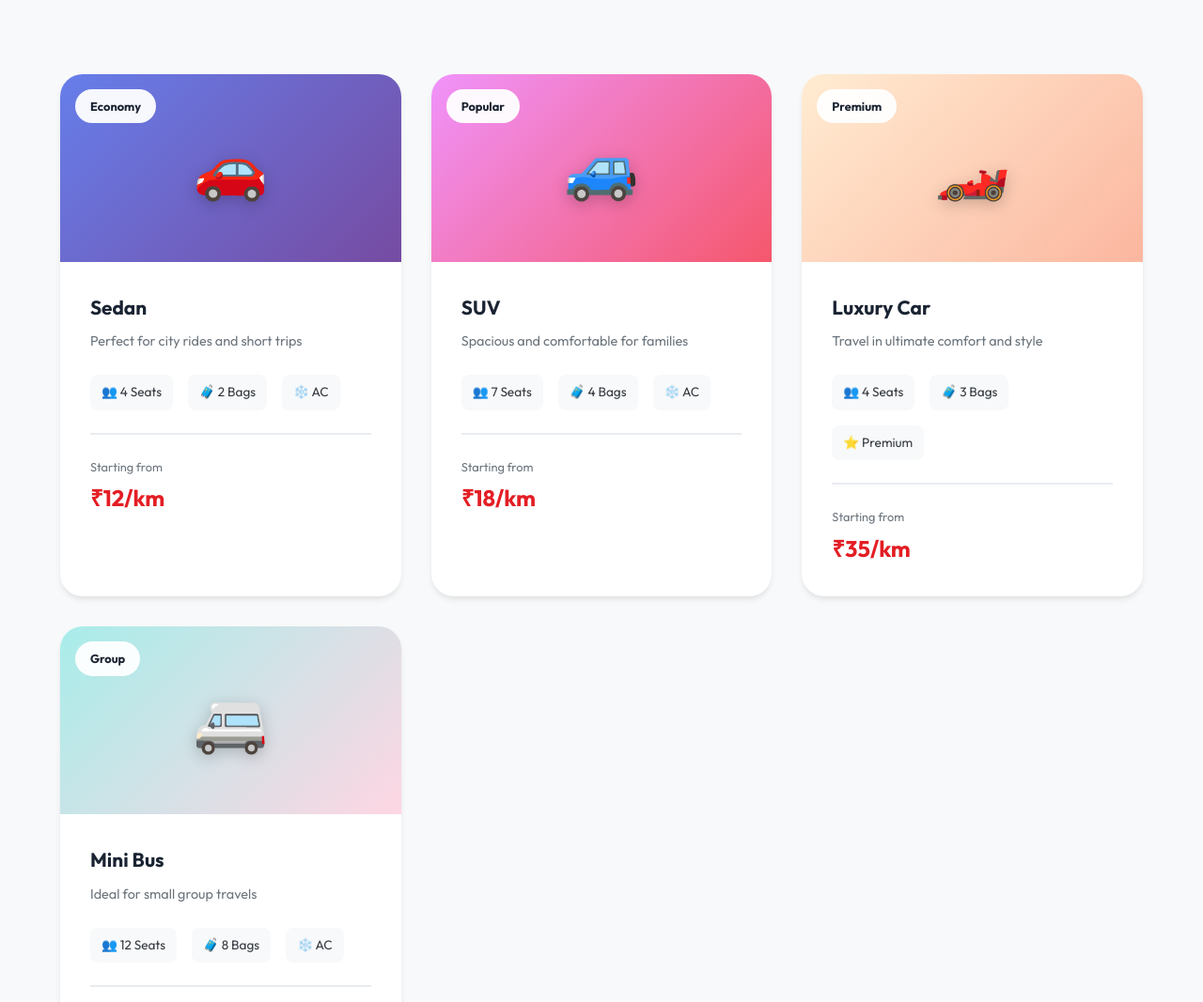
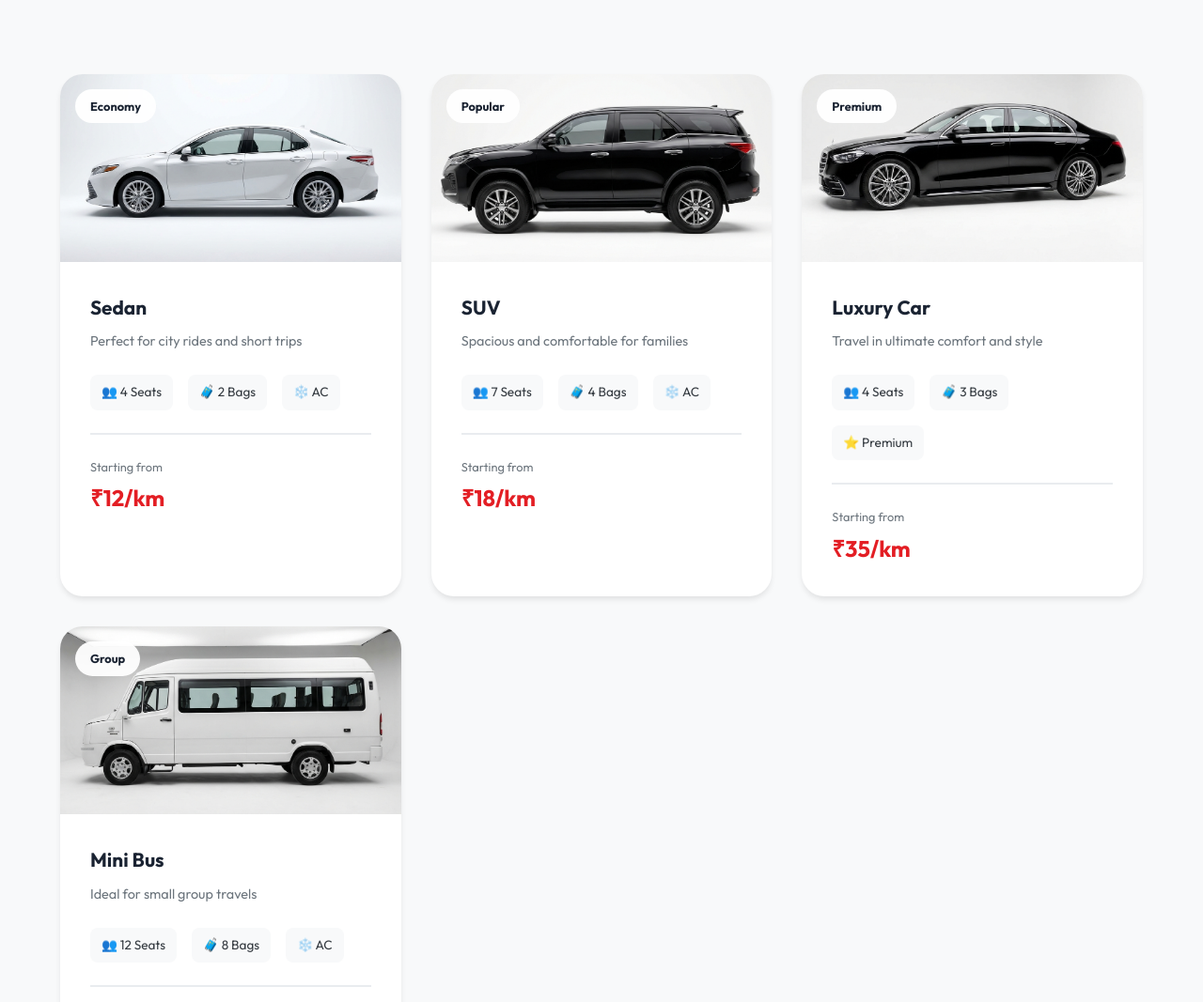
Before and after one commit to mkdhruv09/devtravels, a plain HTML site: page index.html in a window 1280 px wide. Shown: the part 3800-4867 px from the top of the page at 94% size. Drawn offline with Linux system fonts and the light colour scheme.

Commit message:
Add real vehicle images and GitHub Pages deployment configuration
- Replaced emoji placeholders with professional vehicle photos
- Added sedan, SUV, luxury car, and minibus images
- Created GitHub Actions workflow for automatic deployment
- Added comprehensive deployment guide
- Updated CSS for real image display
- Added .gitignore for IDE files

```diff
--- a/index.html
+++ b/index.html
@@ -1,15 +1,20 @@
 <!DOCTYPE html>
 <html lang="en">
+
 <head>
     <meta charset="UTF-8">
     <meta name="viewport" content="width=device-width, initial-scale=1.0">
     <title>Dev Travels - Premium Travel & Taxi Booking Services</title>
-    <meta name="description" content="Experience premium travel services with Dev Travels. Book taxis, tour packages, and enjoy comfortable journeys across India.">
+    <meta name="description"
+        content="Experience premium travel services with Dev Travels. Book taxis, tour packages, and enjoy comfortable journeys across India.">
     <link rel="preconnect" href="https://fonts.googleapis.com">
     <link rel="preconnect" href="https://fonts.gstatic.com" crossorigin>
-    <link href="https://fonts.googleapis.com/css2?family=Outfit:wght@300;400;500;600;700;800&family=Poppins:wght@400;500;600;700&display=swap" rel="stylesheet">
+    <link
+        href="https://fonts.googleapis.com/css2?family=Outfit:wght@300;400;500;600;700;800&family=Poppins:wght@400;500;600;700&display=swap"
+        rel="stylesheet">
     <link rel="stylesheet" href="styles.css">
 </head>
+
 <body>
     <!-- Navigation -->
     <nav class="navbar" id="navbar">
@@ -155,7 +160,8 @@
                     <div class="service-icon">🗺️</div>
                     <h3 class="service-title">Tour Packages</h3>
                     <p class="service-description">
-                        Customized tour packages for families, groups, and corporate events with complete itinerary planning.
+                        Customized tour packages for families, groups, and corporate events with complete itinerary
+                        planning.
                     </p>
                     <ul class="service-features">
                         <li>✓ Custom itineraries</li>
@@ -302,9 +308,7 @@
                 <div class="fleet-card">
                     <div class="fleet-image">
                         <div class="fleet-badge">Economy</div>
-                        <div class="fleet-placeholder" style="background: linear-gradient(135deg, #667eea 0%, #764ba2 100%);">
-                            <span class="fleet-emoji">🚗</span>
-                        </div>
+                        <img src="sedan.png" alt="Sedan Car" class="fleet-photo">
                     </div>
                     <div class="fleet-info">
                         <h3 class="fleet-name">Sedan</h3>
@@ -323,9 +327,7 @@
                 <div class="fleet-card">
                     <div class="fleet-image">
                         <div class="fleet-badge">Popular</div>
-                        <div class="fleet-placeholder" style="background: linear-gradient(135deg, #f093fb 0%, #f5576c 100%);">
-                            <span class="fleet-emoji">🚙</span>
-                        </div>
+                        <img src="suv.png" alt="SUV Car" class="fleet-photo">
                     </div>
                     <div class="fleet-info">
                         <h3 class="fleet-name">SUV</h3>
@@ -344,9 +346,7 @@
                 <div class="fleet-card">
                     <div class="fleet-image">
                         <div class="fleet-badge">Premium</div>
-                        <div class="fleet-placeholder" style="background: linear-gradient(135deg, #ffecd2 0%, #fcb69f 100%);">
-                            <span class="fleet-emoji">🏎️</span>
-                        </div>
+                        <img src="luxury.png" alt="Luxury Car" class="fleet-photo">
                     </div>
                     <div class="fleet-info">
                         <h3 class="fleet-name">Luxury Car</h3>
@@ -365,9 +365,7 @@
                 <div class="fleet-card">
                     <div class="fleet-image">
                         <div class="fleet-badge">Group</div>
-                        <div class="fleet-placeholder" style="background: linear-gradient(135deg, #a8edea 0%, #fed6e3 100%);">
-                            <span class="fleet-emoji">🚐</span>
-                        </div>
+                        <img src="minibus.png" alt="Mini Bus" class="fleet-photo">
                     </div>
                     <div class="fleet-info">
                         <h3 class="fleet-name">Mini Bus</h3>
@@ -430,22 +428,26 @@
                     <div class="social-links">
                         <a href="#" class="social-link" aria-label="Facebook">
                             <svg viewBox="0 0 24 24" fill="currentColor">
-                                <path d="M24 12.073c0-6.627-5.373-12-12-12s-12 5.373-12 12c0 5.99 4.388 10.954 10.125 11.854v-8.385H7.078v-3.47h3.047V9.43c0-3.007 1.792-4.669 4.533-4.669 1.312 0 2.686.235 2.686.235v2.953H15.83c-1.491 0-1.956.925-1.956 1.874v2.25h3.328l-.532 3.47h-2.796v8.385C19.612 23.027 24 18.062 24 12.073z"/>
+                                <path
+                                    d="M24 12.073c0-6.627-5.373-12-12-12s-12 5.373-12 12c0 5.99 4.388 10.954 10.125 11.854v-8.385H7.078v-3.47h3.047V9.43c0-3.007 1.792-4.669 4.533-4.669 1.312 0 2.686.235 2.686.235v2.953H15.83c-1.491 0-1.956.925-1.956 1.874v2.25h3.328l-.532 3.47h-2.796v8.385C19.612 23.027 24 18.062 24 12.073z" />
                             </svg>
                         </a>
                         <a href="#" class="social-link" aria-label="Instagram">
                             <svg viewBox="0 0 24 24" fill="currentColor">
-                                <path d="M12 2.163c3.204 0 3.584.012 4.85.07 3.252.148 4.771 1.691 4.919 4.919.058 1.265.069 1.645.069 4.849 0 3.205-.012 3.584-.069 4.849-.149 3.225-1.664 4.771-4.919 4.919-1.266.058-1.644.07-4.85.07-3.204 0-3.584-.012-4.849-.07-3.26-.149-4.771-1.699-4.919-4.92-.058-1.265-.07-1.644-.07-4.849 0-3.204.013-3.583.07-4.849.149-3.227 1.664-4.771 4.919-4.919 1.266-.057 1.645-.069 4.849-.069zm0-2.163c-3.259 0-3.667.014-4.947.072-4.358.2-6.78 2.618-6.98 6.98-.059 1.281-.073 1.689-.073 4.948 0 3.259.014 3.668.072 4.948.2 4.358 2.618 6.78 6.98 6.98 1.281.058 1.689.072 4.948.072 3.259 0 3.668-.014 4.948-.072 4.354-.2 6.782-2.618 6.979-6.98.059-1.28.073-1.689.073-4.948 0-3.259-.014-3.667-.072-4.947-.196-4.354-2.617-6.78-6.979-6.98-1.281-.059-1.69-.073-4.949-.073zm0 5.838c-3.403 0-6.162 2.759-6.162 6.162s2.759 6.163 6.162 6.163 6.162-2.759 6.162-6.163c0-3.403-2.759-6.162-6.162-6.162zm0 10.162c-2.209 0-4-1.79-4-4 0-2.209 1.791-4 4-4s4 1.791 4 4c0 2.21-1.791 4-4 4zm6.406-11.845c-.796 0-1.441.645-1.441 1.44s.645 1.44 1.441 1.44c.795 0 1.439-.645 1.439-1.44s-.644-1.44-1.439-1.44z"/>
+                                <path
+                                    d="M12 2.163c3.204 0 3.584.012 4.85.07 3.252.148 4.771 1.691 4.919 4.919.058 1.265.069 1.645.069 4.849 0 3.205-.012 3.584-.069 4.849-.149 3.225-1.664 4.771-4.919 4.919-1.266.058-1.644.07-4.85.07-3.204 0-3.584-.012-4.849-.07-3.26-.149-4.771-1.699-4.919-4.92-.058-1.265-.07-1.644-.07-4.849 0-3.204.013-3.583.07-4.849.149-3.227 1.664-4.771 4.919-4.919 1.266-.057 1.645-.069 4.849-.069zm0-2.163c-3.259 0-3.667.014-4.947.072-4.358.2-6.78 2.618-6.98 6.98-.059 1.281-.073 1.689-.073 4.948 0 3.259.014 3.668.072 4.948.2 4.358 2.618 6.78 6.98 6.98 1.281.058 1.689.072 4.948.072 3.259 0 3.668-.014 4.948-.072 4.354-.2 6.782-2.618 6.979-6.98.059-1.28.073-1.689.073-4.948 0-3.259-.014-3.667-.072-4.947-.196-4.354-2.617-6.78-6.979-6.98-1.281-.059-1.69-.073-4.949-.073zm0 5.838c-3.403 0-6.162 2.759-6.162 6.162s2.759 6.163 6.162 6.163 6.162-2.759 6.162-6.163c0-3.403-2.759-6.162-6.162-6.162zm0 10.162c-2.209 0-4-1.79-4-4 0-2.209 1.791-4 4-4s4 1.791 4 4c0 2.21-1.791 4-4 4zm6.406-11.845c-.796 0-1.441.645-1.441 1.44s.645 1.44 1.441 1.44c.795 0 1.439-.645 1.439-1.44s-.644-1.44-1.439-1.44z" />
                             </svg>
                         </a>
                         <a href="#" class="social-link" aria-label="Twitter">
                             <svg viewBox="0 0 24 24" fill="currentColor">
-                                <path d="M23.953 4.57a10 10 0 01-2.825.775 4.958 4.958 0 002.163-2.723c-.951.555-2.005.959-3.127 1.184a4.92 4.92 0 00-8.384 4.482C7.69 8.095 4.067 6.13 1.64 3.162a4.822 4.822 0 00-.666 2.475c0 1.71.87 3.213 2.188 4.096a4.904 4.904 0 01-2.228-.616v.06a4.923 4.923 0 003.946 4.827 4.996 4.996 0 01-2.212.085 4.936 4.936 0 004.604 3.417 9.867 9.867 0 01-6.102 2.105c-.39 0-.779-.023-1.17-.067a13.995 13.995 0 007.557 2.209c9.053 0 13.998-7.496 13.998-13.985 0-.21 0-.42-.015-.63A9.935 9.935 0 0024 4.59z"/>
+                                <path
+                                    d="M23.953 4.57a10 10 0 01-2.825.775 4.958 4.958 0 002.163-2.723c-.951.555-2.005.959-3.127 1.184a4.92 4.92 0 00-8.384 4.482C7.69 8.095 4.067 6.13 1.64 3.162a4.822 4.822 0 00-.666 2.475c0 1.71.87 3.213 2.188 4.096a4.904 4.904 0 01-2.228-.616v.06a4.923 4.923 0 003.946 4.827 4.996 4.996 0 01-2.212.085 4.936 4.936 0 004.604 3.417 9.867 9.867 0 01-6.102 2.105c-.39 0-.779-.023-1.17-.067a13.995 13.995 0 007.557 2.209c9.053 0 13.998-7.496 13.998-13.985 0-.21 0-.42-.015-.63A9.935 9.935 0 0024 4.59z" />
                             </svg>
                         </a>
                         <a href="#" class="social-link" aria-label="WhatsApp">
                             <svg viewBox="0 0 24 24" fill="currentColor">
-                                <path d="M17.472 14.382c-.297-.149-1.758-.867-2.03-.967-.273-.099-.471-.148-.67.15-.197.297-.767.966-.94 1.164-.173.199-.347.223-.644.075-.297-.15-1.255-.463-2.39-1.475-.883-.788-1.48-1.761-1.653-2.059-.173-.297-.018-.458.13-.606.134-.133.298-.347.446-.52.149-.174.198-.298.298-.497.099-.198.05-.371-.025-.52-.075-.149-.669-1.612-.916-2.207-.242-.579-.487-.5-.669-.51-.173-.008-.371-.01-.57-.01-.198 0-.52.074-.792.372-.272.297-1.04 1.016-1.04 2.479 0 1.462 1.065 2.875 1.213 3.074.149.198 2.096 3.2 5.077 4.487.709.306 1.262.489 1.694.625.712.227 1.36.195 1.871.118.571-.085 1.758-.719 2.006-1.413.248-.694.248-1.289.173-1.413-.074-.124-.272-.198-.57-.347m-5.421 7.403h-.004a9.87 9.87 0 01-5.031-1.378l-.361-.214-3.741.982.998-3.648-.235-.374a9.86 9.86 0 01-1.51-5.26c.001-5.45 4.436-9.884 9.888-9.884 2.64 0 5.122 1.03 6.988 2.898a9.825 9.825 0 012.893 6.994c-.003 5.45-4.437 9.884-9.885 9.884m8.413-18.297A11.815 11.815 0 0012.05 0C5.495 0 .16 5.335.157 11.892c0 2.096.547 4.142 1.588 5.945L.057 24l6.305-1.654a11.882 11.882 0 005.683 1.448h.005c6.554 0 11.89-5.335 11.893-11.893a11.821 11.821 0 00-3.48-8.413Z"/>
+                                <path
+                                    d="M17.472 14.382c-.297-.149-1.758-.867-2.03-.967-.273-.099-.471-.148-.67.15-.197.297-.767.966-.94 1.164-.173.199-.347.223-.644.075-.297-.15-1.255-.463-2.39-1.475-.883-.788-1.48-1.761-1.653-2.059-.173-.297-.018-.458.13-.606.134-.133.298-.347.446-.52.149-.174.198-.298.298-.497.099-.198.05-.371-.025-.52-.075-.149-.669-1.612-.916-2.207-.242-.579-.487-.5-.669-.51-.173-.008-.371-.01-.57-.01-.198 0-.52.074-.792.372-.272.297-1.04 1.016-1.04 2.479 0 1.462 1.065 2.875 1.213 3.074.149.198 2.096 3.2 5.077 4.487.709.306 1.262.489 1.694.625.712.227 1.36.195 1.871.118.571-.085 1.758-.719 2.006-1.413.248-.694.248-1.289.173-1.413-.074-.124-.272-.198-.57-.347m-5.421 7.403h-.004a9.87 9.87 0 01-5.031-1.378l-.361-.214-3.741.982.998-3.648-.235-.374a9.86 9.86 0 01-1.51-5.26c.001-5.45 4.436-9.884 9.888-9.884 2.64 0 5.122 1.03 6.988 2.898a9.825 9.825 0 012.893 6.994c-.003 5.45-4.437 9.884-9.885 9.884m8.413-18.297A11.815 11.815 0 0012.05 0C5.495 0 .16 5.335.157 11.892c0 2.096.547 4.142 1.588 5.945L.057 24l6.305-1.654a11.882 11.882 0 005.683 1.448h.005c6.554 0 11.89-5.335 11.893-11.893a11.821 11.821 0 00-3.48-8.413Z" />
                             </svg>
                         </a>
                     </div>
@@ -466,7 +468,8 @@
                         </div>
                         <div class="form-group">
                             <label for="message">Message</label>
-                            <textarea id="message" rows="4" placeholder="Tell us about your requirements" required></textarea>
+                            <textarea id="message" rows="4" placeholder="Tell us about your requirements"
+                                required></textarea>
                         </div>
                         <button type="submit" class="submit-button">
                             <span>Send Message</span>
@@ -524,4 +527,5 @@
 
     <script src="script.js"></script>
 </body>
+
 </html>
--- a/styles.css
+++ b/styles.css
@@ -814,7 +814,14 @@ body {
     transition: transform var(--transition-base);
 }
 
-.fleet-card:hover .fleet-placeholder {
+.fleet-photo {
+    width: 100%;
+    height: 100%;
+    object-fit: cover;
+    transition: transform var(--transition-base);
+}
+
+.fleet-card:hover .fleet-photo {
     transform: scale(1.1);
 }
 
```
Also changed, not shown: luxury.png (added), minibus.png (added), sedan.png (added), suv.png (added), 3 other files.
